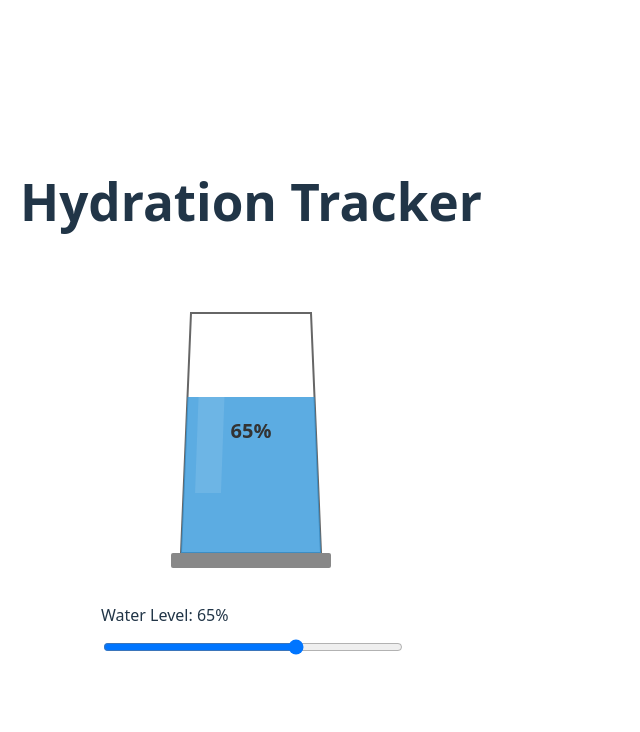
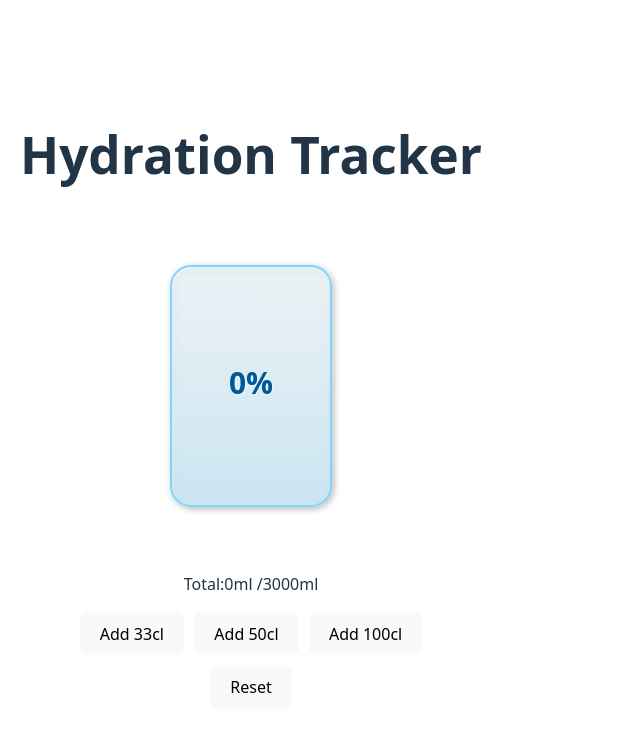
Before and after one commit to mhultjavad24/hydration-tracker, a React (Vite) app: page / in a window 1280 px wide. Shown: the top 732 px of the page, without its empty margins (0-640 px from the left). Built offline with nearby package versions, Linux system fonts and the light colour scheme.

Commit message:
Refactor App component to manage water tracking state by centileters and update WaterGlass component for improved contrast (#4)

```diff
--- a/src/App.tsx
+++ b/src/App.tsx
@@ -4,7 +4,18 @@ import "./App.css";
 import WaterGlass from "./components/WaterGlass";
 
 function App() {
-  const [fillPercentage, setFillPercentage] = useState(65);
+  const [totalWater, setTotalWater] = useState(0);
+  const MAX_CAPACITY = 3000; // 3 liters in milliliters
+
+  const addWater = (amount: number) => {
+    setTotalWater(prev => Math.min(MAX_CAPACITY, prev + amount));
+  };
+
+  const resetWater = () => {
+    setTotalWater(0);
+  };
+
+  const fillPercentage = (totalWater / MAX_CAPACITY) * 100;
 
   return (
     <div
@@ -21,22 +32,20 @@ function App() {
 
       <WaterGlass fillPercentage={fillPercentage} />
 
-      <div style={{ width: "80%", maxWidth: "300px" }}>
-        <label htmlFor="fillSlider" style={{ display: "block", marginBottom: "10px" }}>
-          Water Level:
-          {" "}
-          {fillPercentage}
-          %
-        </label>
-        <input
-          id="fillSlider"
-          type="range"
-          min="0"
-          max="100"
-          value={fillPercentage}
-          onChange={e => setFillPercentage(Number(e.target.value))}
-          style={{ width: "100%" }}
-        />
+      <div style={{ textAlign: "center" }}>
+        <p>
+          Total:
+          {totalWater}
+          ml /
+          {MAX_CAPACITY}
+          ml
+        </p>
+        <div style={{ display: "flex", gap: "10px", marginBottom: "10px" }}>
+          <button type="button" onClick={() => addWater(330)}>Add 33cl</button>
+          <button type="button" onClick={() => addWater(500)}>Add 50cl</button>
+          <button type="button" onClick={() => addWater(1000)}>Add 100cl</button>
+        </div>
+        <button type="button" onClick={resetWater}>Reset</button>
       </div>
     </div>
   );
--- a/src/components/WaterGlass.tsx
+++ b/src/components/WaterGlass.tsx
@@ -1,9 +1,7 @@
 import React from "react";
 
 type WaterGlassProps = {
-  // Fill percentage (0 to 100)
   fillPercentage: number;
-  // Optional width and height for the SVG
   width?: number;
   height?: number;
 };
@@ -13,80 +11,72 @@ const WaterGlass: React.FC<WaterGlassProps> = ({
   width = 200,
   height = 300,
 }) => {
-  // Ensure fillPercentage is between 0 and 100
   const normalizedFillPercentage = Math.min(100, Math.max(0, fillPercentage));
-
-  // Calculate the height of the water based on the fill percentage
-  // We leave some space at the bottom (10%) and top (10%) of the glass
-  const glassInnerHeight = height * 0.8;
-  const waterHeight = (glassInnerHeight * normalizedFillPercentage) / 100;
-  const waterY = height - waterHeight - height * 0.1; // Position from the bottom with offset
 
   return (
     <div style={{ display: "flex", justifyContent: "center", alignItems: "center" }}>
       <svg width={width} height={height} viewBox={`0 0 ${width} ${height}`}>
-        {/* Glass outline */}
-        <path
-          d={`
-            M ${width * 0.2} ${height * 0.1}
-            L ${width * 0.15} ${height * 0.9}
-            L ${width * 0.85} ${height * 0.9}
-            L ${width * 0.8} ${height * 0.1}
-            Z
-          `}
-          stroke="#666"
+        <defs>
+          <linearGradient id="waterContainer" x1="0%" y1="0%" x2="0%" y2="100%">
+            <stop offset="0%" style={{ stopColor: "#e1f5fe", stopOpacity: 0.3 }} />
+            <stop offset="100%" style={{ stopColor: "#b3e5fc", stopOpacity: 0.5 }} />
+          </linearGradient>
+
+          <linearGradient id="waterFill" x1="0%" y1="0%" x2="0%" y2="100%">
+            <stop offset="0%" style={{ stopColor: "#0288d1", stopOpacity: 0.9 }} />
+            <stop offset="100%" style={{ stopColor: "#039be5", stopOpacity: 0.8 }} />
+          </linearGradient>
+
+          <filter id="containerShadow" height="130%">
+            <feGaussianBlur in="SourceAlpha" stdDeviation="3" />
+            <feOffset dx="2" dy="2" result="offsetblur" />
+            <feComponentTransfer>
+              <feFuncA type="linear" slope="0.4" />
+            </feComponentTransfer>
+            <feMerge>
+              <feMergeNode />
+              <feMergeNode in="SourceGraphic" />
+            </feMerge>
+          </filter>
+        </defs>
+
+        {/* Container background */}
+        <rect
+          x={width * 0.1}
+          y={height * 0.1}
+          width={width * 0.8}
+          height={height * 0.8}
+          rx={20}
+          fill="url(#waterContainer)"
+          stroke="#81d4fa"
           strokeWidth="2"
-          fill="none"
+          filter="url(#containerShadow)"
         />
 
-        {/* Glass base */}
+        {/* Water fill */}
         <rect
-          x={width * 0.15 - 10}
-          y={height * 0.9}
-          width={width * 0.7 + 20}
-          height={height * 0.05}
-          rx="2"
-          ry="2"
-          fill="#888"
+          x={width * 0.15}
+          y={height * 0.15 + (height * 0.7 * (100 - normalizedFillPercentage) / 100)}
+          width={width * 0.7}
+          height={height * 0.7 * normalizedFillPercentage / 100}
+          fill="url(#waterFill)"
+          style={{
+            transition: "y 0.3s ease-out, height 0.3s ease-out",
+          }}
         />
 
-        {/* Water */}
-        {normalizedFillPercentage > 0 && (
-          <path
-            d={`
-              M ${width * 0.15} ${height * 0.9}
-              L ${width * 0.85} ${height * 0.9}
-              L ${width * 0.85 - (width * 0.05 * normalizedFillPercentage / 100)} ${waterY}
-              L ${width * 0.15 + (width * 0.05 * normalizedFillPercentage / 100)} ${waterY}
-              Z
-            `}
-            fill="rgba(52, 152, 219, 0.8)"
-            stroke="none"
-          />
-        )}
-
-        {/* Glass reflection */}
-        <path
-          d={`
-            M ${width * 0.25} ${height * 0.15}
-            L ${width * 0.22} ${height * 0.7}
-            L ${width * 0.35} ${height * 0.7}
-            L ${width * 0.38} ${height * 0.15}
-            Z
-          `}
-          fill="rgba(255, 255, 255, 0.1)"
-          stroke="none"
-        />
-
-        {/* Water percentage text */}
+        {/* Percentage text */}
         <text
           x={width / 2}
           y={height / 2}
           textAnchor="middle"
           dominantBaseline="middle"
-          fill="#333"
-          fontSize={width * 0.1}
+          fill="#01579b"
+          fontSize={width * 0.15}
           fontWeight="bold"
+          style={{
+            textShadow: "1px 1px 2px rgba(255, 255, 255, 0.5)",
+          }}
         >
           {Math.round(normalizedFillPercentage)}
           %
```
